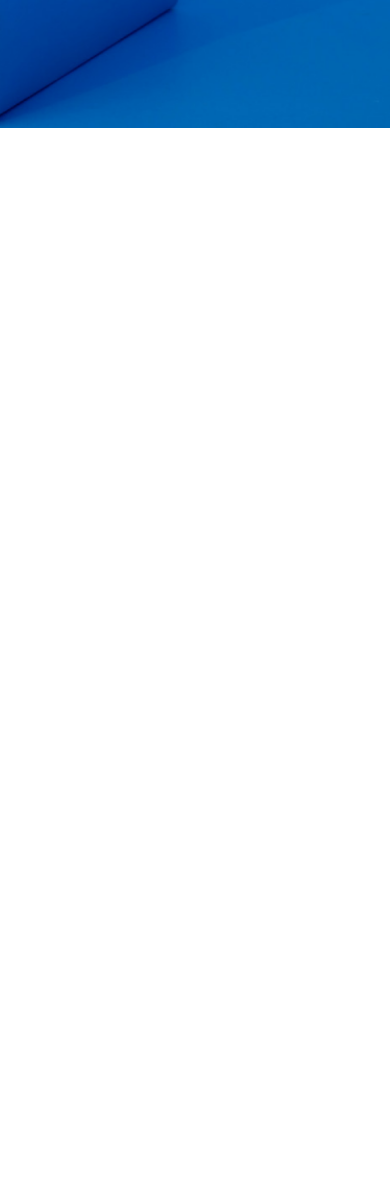
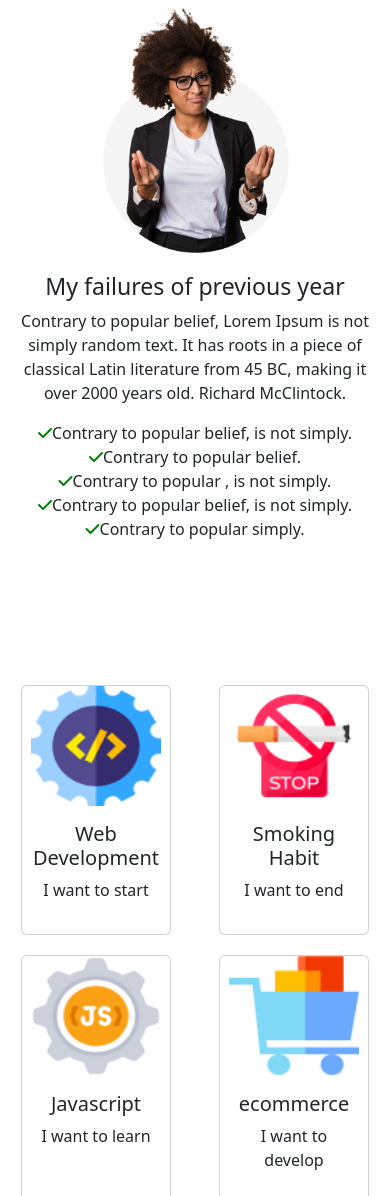
Before and after one commit to dev-bishwendu/booststrap-sample-project-2-, a plain HTML site: page index.html in a window 390 px wide. Shown: the part 804-2000 px from the top of the page. Before the commit the page ends 932 px from the top, so only its background shows below. Drawn offline with Linux system fonts and the light colour scheme.

Commit message:
3 section added

```diff
--- a/css/responsive.css
+++ b/css/responsive.css
@@ -5,7 +5,7 @@
     /*=================== navbar ===================  */
 
     nav a{
-        font-size: 10px !important;
+        font-size: 15px !important;
     }
     nav li{
         font-size: 15px !important;
@@ -14,10 +14,48 @@
     .form-control{
         width: 120px !important;
     }
+    /* ================ hero section ================ */
 
-    /*=================== hero section ===================  */
+    .hero-section{
+        height: 50vh !important;
+    }
 
+    .hero-content{
+        padding: 50px opx !important;
+    }
 
+    .display-3{
+        font-size: 40px !important;
+    }
+
+    /* =============== history section ================= */
+
+    .history{
+        flex-direction: column !important;
+        gap: 30px !important;
+    }
+
+    .history-content1 img{
+        width: 200px !important;
+        height: 250px !important;
+    }
+    .history-content2{
+        text-align: center !important;
+        width: 100% !important;
+    }
+
+    /* ================ plans section =================== */
+
+    .plans{
+        flex-direction: column !important;
+        gap: 30px !important;
+    }
+    .card{
+        display: flex !important;
+        justify-content: center !important;
+        align-items: center !important;
+        flex-direction: column !important;
+    }
 }
 
 /* =================== Media Query 1 =================== */
@@ -31,4 +69,49 @@
     nav a{
         font-size: 10px !important;
     }
+    /* ================ hero section ================ */
+
+    .hero-section{
+        height: 70vh !important;
+    }
+
+    .display-3{
+        font-size: 30px !important;
+    }
+
+    /* ================ history section ================ */
+
+    .history{
+        flex-direction: column !important;
+        gap: 20px !important;
+    }
+
+    .history-content1 img{
+        width: 200px !important;
+        height: 250px !important;
+    }
+    .history-content2{
+        text-align: center !important;
+        width: 100% !important;
+    }
+
+    /* ================ plans section ================== */
+
+    .plans{
+        flex-direction: column !important;
+        gap: 20px !important;
+    }
+    .card{
+        width: 150px !important;
+        height: 250px !important;
+        display: flex !important;
+        justify-content: center !important;
+        align-items: center !important;
+        flex-direction: column !important;
+    }
+    .card img{
+        width: 130px !important;
+        height: 120px !important;
+        align-items: center !important;
+    }
 }
--- a/css/style.css
+++ b/css/style.css
@@ -1,3 +1,9 @@
+/* ==================common css================== */
+
+.mt-5{
+    margin-top: 8rem !important;
+}
+
 /* =================hero section================= */
 
 .hero-section{
@@ -10,3 +16,18 @@
     justify-content: end;
     align-items: center;
 }
+
+/* =================plan section================ */
+
+.card{
+    width: 200px;
+    height: 300px;
+    display: flex !important;
+    justify-content: center !important;
+    align-items: center !important;
+    flex-direction: column !important;
+}
+.card img{
+    width: 100%;
+    height: 80%;
+}
--- a/index.html
+++ b/index.html
@@ -59,13 +59,78 @@
         <div class="offset-md-6 col-md-6 col-sm-12">
           <div class="hero-content text-md-end text-center">
             <h1 class="fw-bold display-3 text-light">All Thinks Are Possible If You believe.</h1>
-            <p class="lead text-light">There are many variations of passages of Lorem Ipsum available, but the majority have suffered alteration in some form, by injected humour, or randomised words</p>
+            <p class="lead text-light">There are many variations of passages of Lorem Ipsum available, but the majority have suffered alteration in some form, by injected humour, or randomised words.</p>
             <button class="btn btn-lg btn-light">Discover more</button>
           </div>
         </div>
       </div>
     </div>
   </section>
+
+  <!--========================= hero section ended ===========================  -->
+
+  <!--======================== history section started =========================-->
+
+  <section class="container mt-5">
+    <div class="d-flex align-items-center justify-content-center gap-5 history">
+      <div class="history-content1">
+        <img src="./asset/failure img.png" alt="">
+      </div>
+      <div class="history-content2 w-25">
+        <h3>My failures of previous year</h3>
+        <p>Contrary to popular belief, Lorem Ipsum is not simply random text. It has roots in a piece of classical Latin literature from 45 BC, making it over 2000 years old. Richard McClintock.</p>
+        <ul class="list-unstyled">
+          <li><i class="fa-solid fa-check" style="color: green;"></i>Contrary to popular belief, is not simply.</li>
+          <li><i class="fa-solid fa-check" style="color: green;"></i>Contrary to popular belief.</li>
+          <li><i class="fa-solid fa-check" style="color: green;"></i>Contrary to popular , is not simply.</li>
+          <li><i class="fa-solid fa-check" style="color: green;"></i>Contrary to popular belief, is not simply.</li>
+          <li><i class="fa-solid fa-check" style="color: green;"></i>Contrary to popular simply.</li>
+        </ul>
+      </div>
+    </div>
+  </section>
+
+  <!--======================== history section ended ===========================-->
+
+  <!--======================== plans section started ===========================-->
+
+  <section class="container mt-5">
+    <div class="d-flex align-items-center justify-content-center gap-5">
+      <div class="d-flex align-items-center justify-content-between gap-5 plans">
+        <div class="card text-center">
+          <img src="./asset/plan1.png" alt="">
+          <div class="card-body">
+            <h5 class="card-title">Web Development</h5>
+            <p class="card-text">I want to start</p>
+          </div>
+        </div>
+        <div class="card text-center">
+          <img src="./asset/plan2.png" alt="">
+          <div class="card-body">
+            <h5 class="card-title">Javascript</h5>
+            <p class="card-text">I want to learn</p>
+          </div>
+        </div>
+      </div>
+      <div class="d-flex align-items-center justify-content-between gap-5 plans">
+        <div class="card text-center">
+          <img src="./asset/plan3.png" alt="">
+          <div class="card-body">
+            <h5 class="card-title">Smoking Habit</h5>
+            <p class="card-text">I want to end</p>
+          </div>
+        </div>
+        <div class="card text-center">
+          <img src="./asset/plan4.png" alt="">
+          <div class="card-body">
+            <h5 class="card-title">ecommerce</h5>
+            <p class="card-text">I want to develop</p>
+          </div>
+        </div>
+      </div>
+    </div>
+
+  </section>
   <script src="./js/bootstrap.bundle.min.js"></script>
 </body>
 </html>
```
